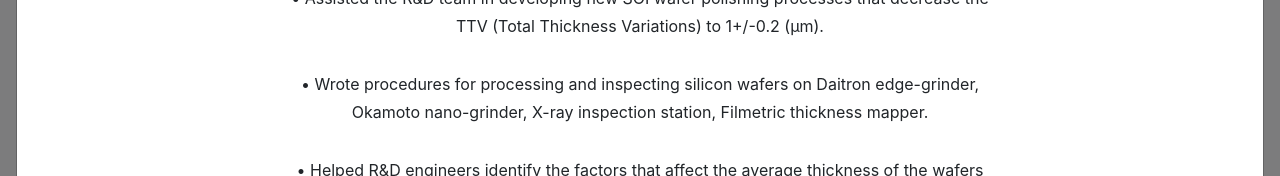
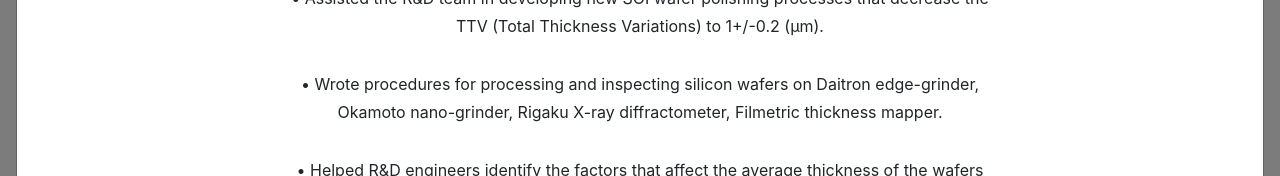
Before and after one commit to pvntech/pvntech.github.io, a website with bundled scripts: page index.html in a window 1280 px wide. Both pictures are taken after a click on the link 260 px from the left and 1997 px from the top of the page. Shown: the part 1939-2115 px from the top of the page. Built offline with nearby package versions, Linux system fonts and the light colour scheme; a web font is replaced by a local one.

Commit message:
Update index.html

```diff
--- a/index.html
+++ b/index.html
@@ -787,7 +787,7 @@
                 <h2 class="text-uppercase">Process Engineer Intern</h2>
                 <p class="item-intro text-muted">Category: Internship</p>
                 <p>• Assisted the R&D team in developing new SOI wafer polishing processes that decrease the TTV (Total Thickness Variations) to 1+/-0.2 (μm).</p>
-                <p>• Wrote procedures for processing and inspecting silicon wafers on Daitron edge-grinder, Okamoto nano-grinder, X-ray inspection station, Filmetric thickness mapper.</p>
+                <p>• Wrote procedures for processing and inspecting silicon wafers on Daitron edge-grinder, Okamoto nano-grinder, Rigaku X-ray diffractometer, Filmetric thickness mapper.</p>
                 <p>• Helped R&D engineers identify the factors that affect the average thickness of the wafers during polishing and successfully achieve thickness tolerance of under +/-3 (μm).</p>
                 <p>• Performed quality control on SOI (silicon on insulator), SSP (single side), DSP (double side) wafers using Filmetric mapper and E+H geometry gauge.</p>
                 <p>• Calculated and analyzed wafer thickness removable rate.</p>
```
